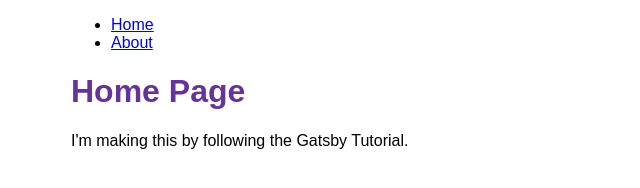
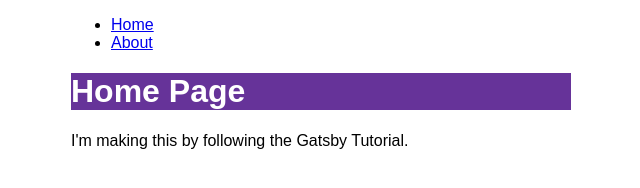
Before and after one commit to tetsuyainfra/blog, a Gatsby site: page / in a window 1280 px wide. Shown: the whole page, without its empty margins (319-959 px from the left). Built offline with nearby package versions, Linux system fonts and the light colour scheme; Gatsby itself is replaced by a stand-in of ours.

```diff
--- a/package.json
+++ b/package.json
@@ -26,6 +26,7 @@
     "@types/node": "^18.11.18",
     "@types/react": "^18.0.27",
     "@types/react-dom": "^18.0.10",
-    "typescript": "^4.9.4"
+    "typescript": "^4.9.4",
+    "typescript-plugin-css-modules": "^4.1.1"
   }
 }
--- a/src/components/layout.module.css
+++ b/src/components/layout.module.css
@@ -5,7 +5,8 @@
 }
 
 .heading {
-  color: rebeccapurple;
+  color: white;
+  background-color: rebeccapurple;
 }
 .nav-links {
   display: flex;
--- a/src/components/layout.tsx
+++ b/src/components/layout.tsx
@@ -1,6 +1,6 @@
 import * as React from 'react'
 import { Link } from 'gatsby'
-import {
+import gStyles, {
   container,
   heading,
   navLinks,
```
Also changed, not shown: tsconfig.json (+11 -1 lines), README.md, 1 other file.
